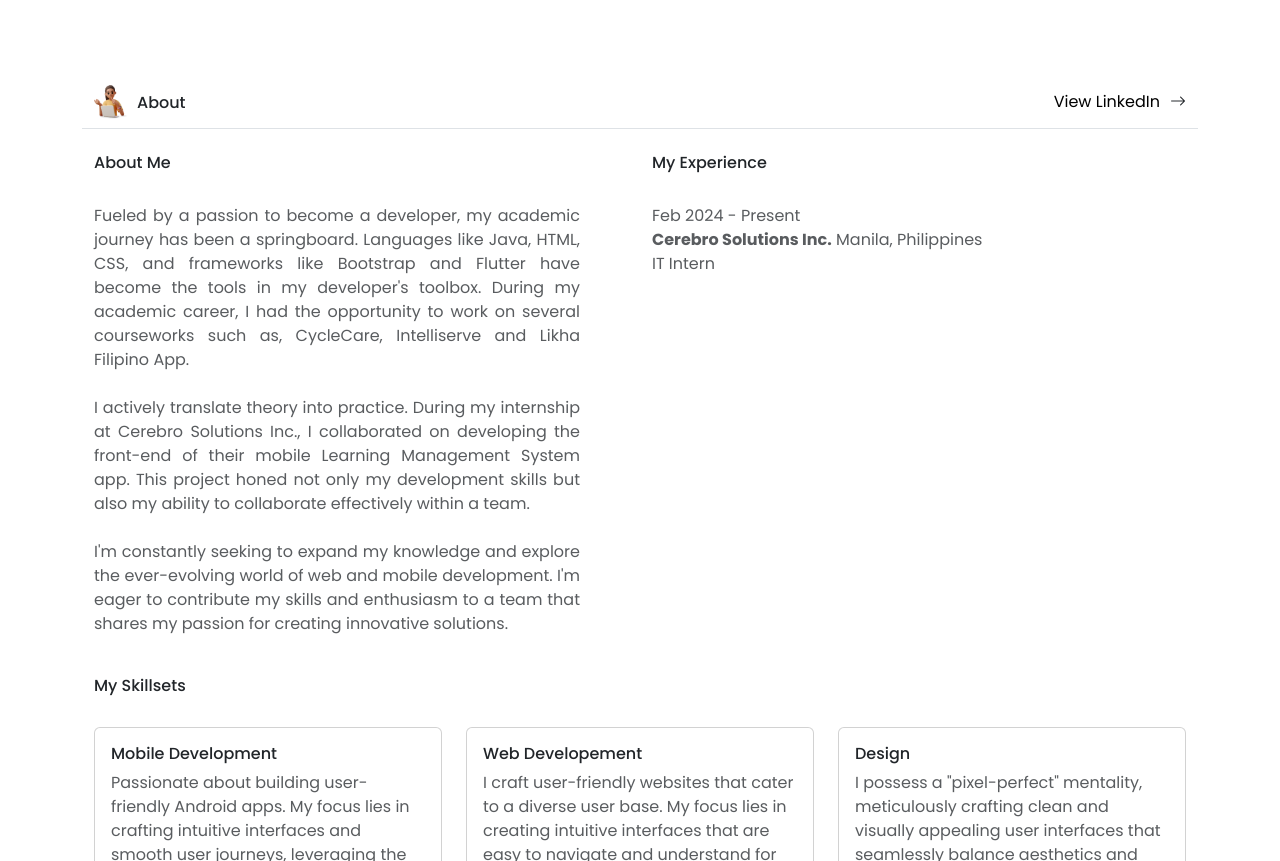
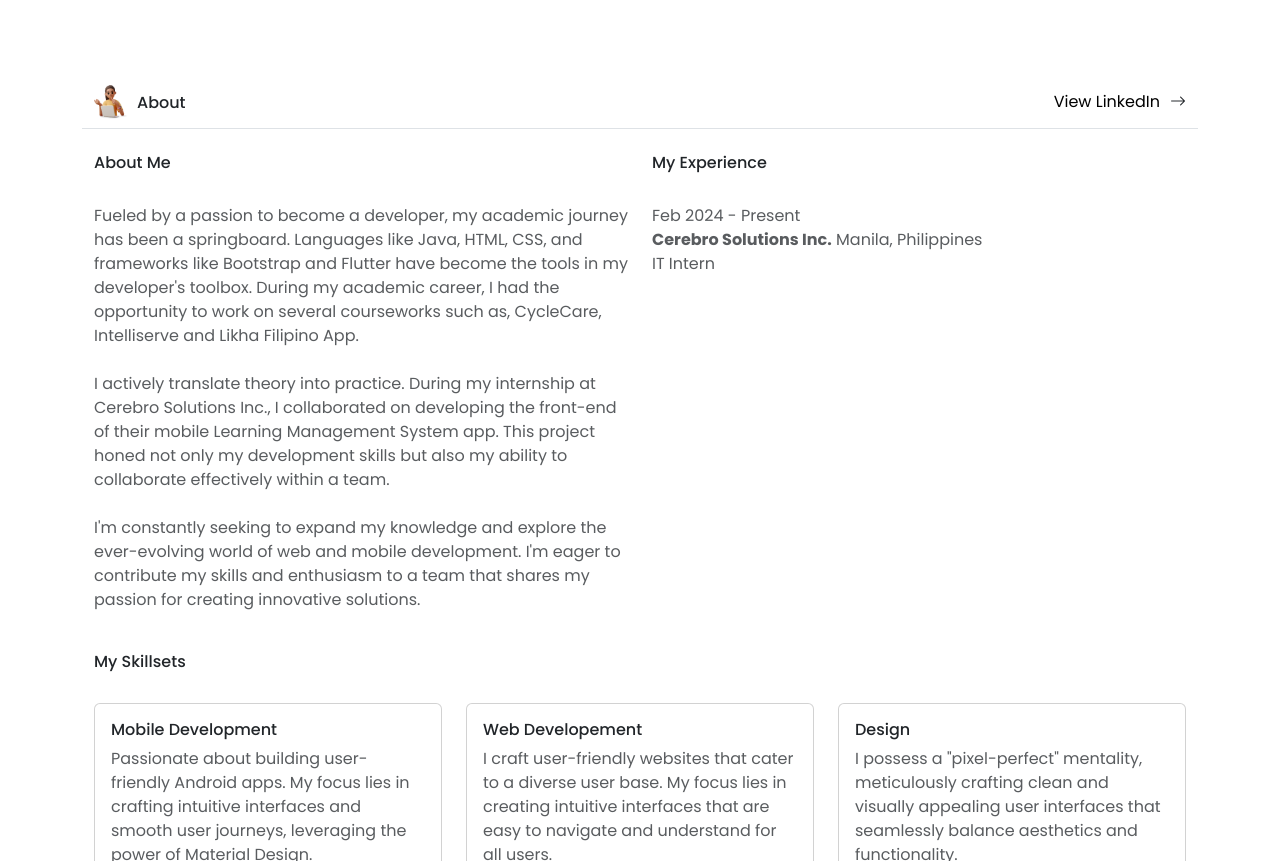
Before and after one commit to siidsa1216/Portfolio_Sillador, a plain HTML site: page index.html in a window 1280 px wide. Shown: the part 1660-2521 px from the top of the page. Drawn offline with nearby package versions, Linux system fonts and the light colour scheme.

Commit message:
Update style.css

```diff
--- a/style.css
+++ b/style.css
@@ -47,11 +47,6 @@ p {
     max-width: 100%;
 }
 
-#aboutMe_container {
-    padding-right: 60px;
-    text-align: justify;
-}
-
 #links a {
     text-decoration: none;
     color: #000;
```
